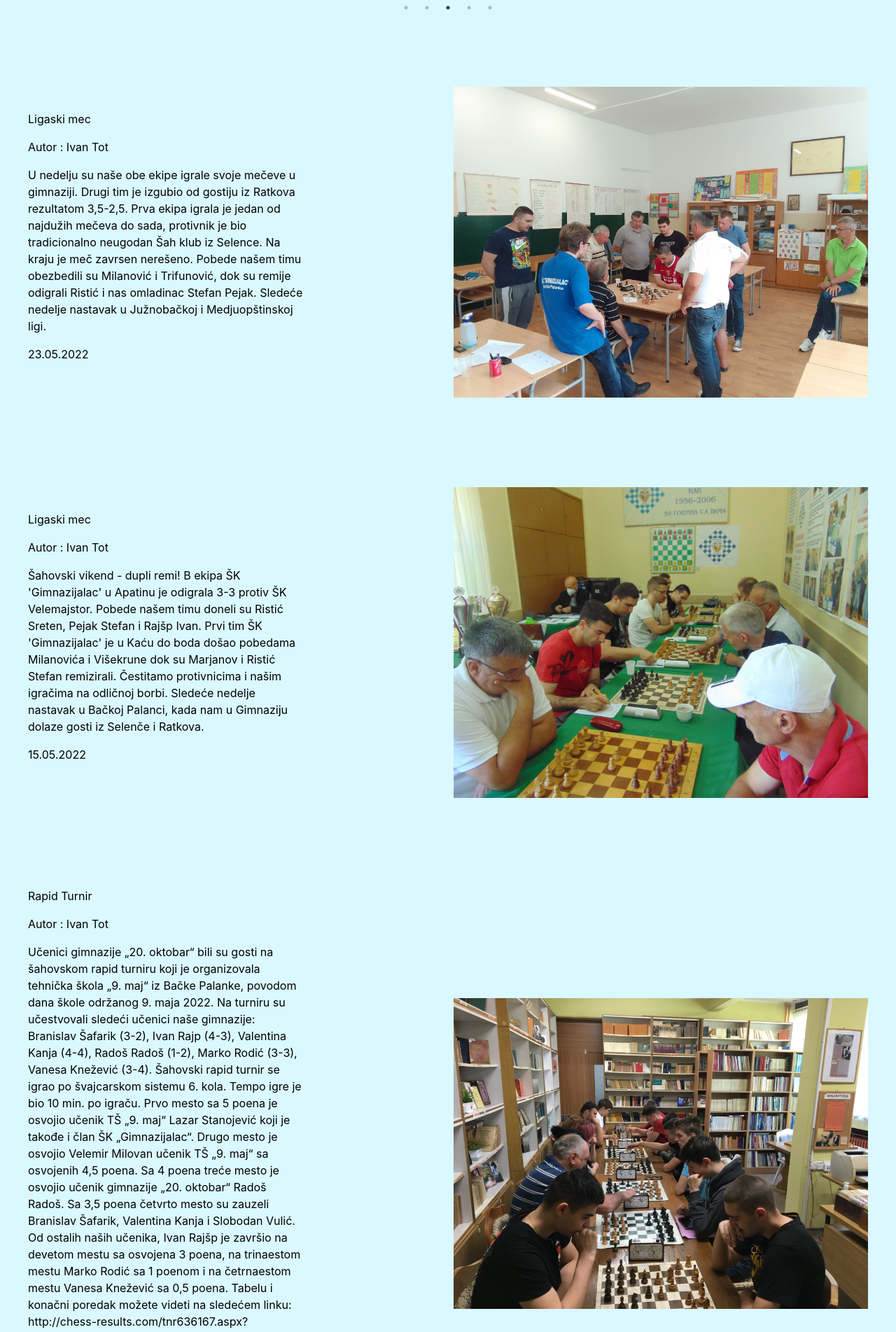
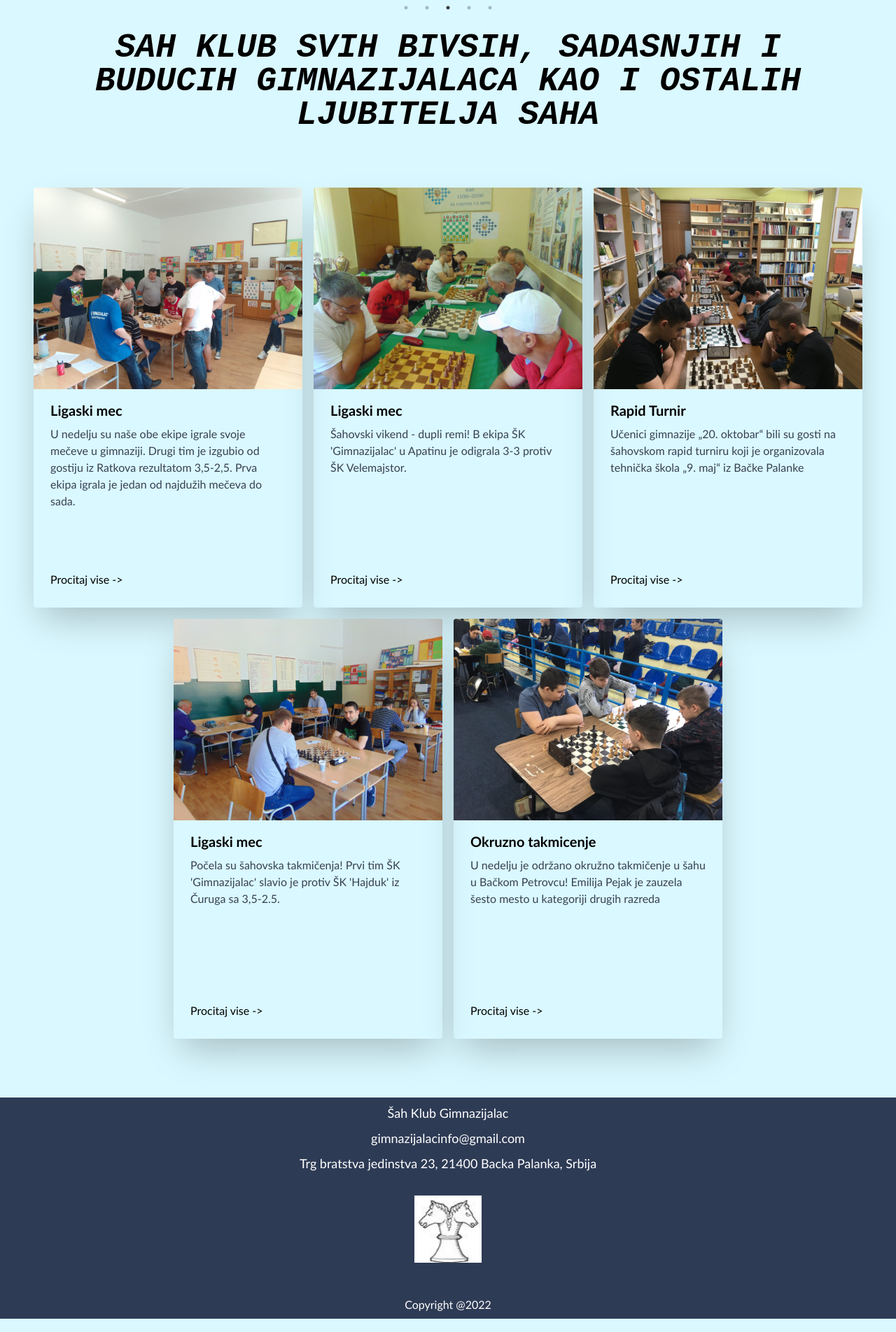
Before and after one commit to milanm98/chess-club-website, a Next.js app: page / in a window 1280 px wide. Shown: the part 800-2703 px from the top of the page at 70% size. Built offline with nearby package versions, Linux system fonts and the light colour scheme.

Commit message:
Add single post page and refactore other pages

```diff
--- a/components/footer.tsx
+++ b/components/footer.tsx
@@ -1,7 +1,9 @@
+import Logo from '../public/logo.jpg'
+
 export default function Footer() {
   return (
-    <footer className="text-center bg-[#2E3B55] flex flex-col md:flex-row justify-between items-center">
-      <div className="ml-0 md:ml-16 lg:ml-32 xl:ml-64 2xl:ml-96">
+    <footer className="text-center bg-[#2E3B55] flex flex-col justify-between items-center">
+      <div>
         <p className="p-2 text-white text-sm lg:text-lg">
           Šah Klub Gimnazijalac
         </p>
@@ -12,13 +14,14 @@ export default function Footer() {
           Trg bratstva jedinstva 23, 21400 Backa Palanka, Srbija
         </p>
       </div>
-      <div className="mr-0 md:mr-16 lg:mr-32 xl:mr-64 2xl:mr-96 flex justify-center items-center">
+      <div className="flex justify-center items-center">
         <img
-          className="w-16 md:w-24 h-16 md:h-24 my-6 md:my-16"
-          src="logo.jpg"
+          className="w-16 md:w-24 h-16 md:h-24 my-6 md:mb-12"
+          src={Logo.src}
           alt="logo"
         ></img>
       </div>
+      <p className="text-white mb-2">Copyright @2022</p>
     </footer>
   )
 }
--- /dev/null
+++ b/components/header.tsx
@@ -0,0 +1,10 @@
+export default function Header() {
+  return (
+    <div className="w-full text-center">
+      <h1 className="italic text-2xl lg:text-5xl top-5 p-4 my-8 font-semibold uppercase landing-header">
+        Sah klub svih bivsih, sadasnjih i buducih gimnazijalaca kao i ostalih
+        ljubitelja saha
+      </h1>
+    </div>
+  )
+}
--- a/components/landing-page-carousel.tsx
+++ b/components/landing-page-carousel.tsx
@@ -15,7 +15,7 @@ const LandingPageCarousel = () => {
               className="min-h-[250px] lg:h-[700px]"
             >
               <img
-                className="w-full h-full"
+                className="w-full h-full rounded-lg"
                 src={image.src}
                 key={image.key}
                 alt="slika"
--- a/components/posts.tsx
+++ b/components/posts.tsx
@@ -1,31 +1,28 @@
+import Link from 'next/link'
 import posts from '../public/database/landing-page-posts/posts.json'
 
 export default function Posts() {
   return (
-    <div>
+    <div className="flex flex-col md:flex-row my-16 gap-4 items-center justify-center md:flex-wrap">
       {posts.map((value) => {
         return (
           <div
+            className="max-w-sm rounded overflow-hidden shadow-2xl h-[500px] lg:h-[600px] relative"
             key={`posts-wrapper-${value.key}`}
-            className="flex flex-col md:flex-row my-32 gap-4 items-center"
           >
-            <div className="mx-12 md:mx-0 w-full md:w-1/2">
-              <p key={`title-${value.key}`}>{value.title}</p>
-              <p className="my-4" key={`author-${value.key}`}>
-                Autor : {value.author}
-              </p>
-              <p
-                className="w-full md:w-2/3 md:max-w-lg"
-                key={`description-${value.key}`}
-              >
-                {value.description}
-              </p>
-              <p className="my-4" key={`date-${value.key}`}>
-                {value.date}
+            <img
+              className="w-full"
+              src={value.src}
+              alt="Sunset in the mountains"
+            />
+            <div className="px-6 py-4">
+              <div className="font-bold text-xl mb-2">{value.title}</div>
+              <p className="text-gray-700 text-base">
+                {value.shortDescription}
               </p>
             </div>
-            <div className="w-full md:w-1/2">
-              <img src={value.src} alt={`posts-img-${value.key}`} />
+            <div className="px-6 pt-4 pb-2 absolute bottom-5">
+              <Link href={`/post/${value.key}`}>Procitaj vise -&gt;</Link>
             </div>
           </div>
         )
--- /dev/null
+++ b/components/single-post.tsx
@@ -0,0 +1,42 @@
+import Posts from '../public/database/landing-page-posts/posts.json'
+import { useRouter } from 'next/router'
+
+export default function SinglePost() {
+  const router = useRouter()
+  let id = -1
+  let postsIndex = -1
+  if (router.query.id !== undefined) {
+    id = +router.query.id
+    postsIndex = id - 1
+  }
+
+  return id !== -1 ? (
+    <div className="w-full h-auto lg:p-12 text-center">
+      <h1 className="mb-6 text-lg uppercase">{Posts[postsIndex].title}</h1>
+      <div className="flex justify-center my-6">
+        <h2 className="text-center w-2/3 font-semibold text-2xl ">
+          {Posts[postsIndex].shortDescription}
+        </h2>
+      </div>
+
+      <div className="flex flex-row gap-2 my-3 lg:gap-4 lg:gap-12 justify-center items-center">
+        <h2 className="text-sm">Datum : {Posts[postsIndex].date}</h2>
+        <h2>|</h2>
+        <h3 className="text-sm">Autor posta : {Posts[postsIndex].author}</h3>
+      </div>
+      <div className="flex justify-center">
+        <img
+          className="h-[300px] lg:h-[500px] lg:w-[800px] rounded-3xl	"
+          alt="post image"
+          src={Posts[postsIndex].src}
+        />
+      </div>
+
+      <h4 className="my-12 lg:my-0 lg:mx-36 text-lg p-2 lg:p-12 first-letter:text-4xl first-letter:font-bold">
+        {Posts[postsIndex].description}
+      </h4>
+    </div>
+  ) : (
+    <h1>Loading ...</h1>
+  )
+}
--- a/pages/index.tsx
+++ b/pages/index.tsx
@@ -3,6 +3,7 @@ import type { NextPage } from 'next'
 import LandingPageCarousel from '../components/landing-page-carousel'
 import Posts from '../components/posts'
 import Layout from '../components/layout'
+import Header from '../components/header'
 
 const Home: NextPage = () => {
   return (
@@ -20,6 +21,7 @@ const Home: NextPage = () => {
       </Head>
       <Layout>
         <LandingPageCarousel />
+        <Header />
         <Posts />
       </Layout>
     </>
--- /dev/null
+++ b/pages/post/[id].tsx
@@ -0,0 +1,19 @@
+import Head from 'next/head'
+import Layout from '../../components/layout'
+import SinglePost from '../../components/single-post'
+import { NextPage } from 'next'
+
+const SinglePostPage: NextPage = () => {
+  return (
+    <>
+      <Head>
+        <title>Post</title>
+      </Head>
+      <Layout>
+        <SinglePost />
+      </Layout>
+    </>
+  )
+}
+
+export default SinglePostPage
--- a/public/database/landing-page-posts/posts.json
+++ b/public/database/landing-page-posts/posts.json
@@ -2,6 +2,7 @@
   {
     "key": 1,
     "description": "U nedelju su naše obe ekipe igrale svoje mečeve u gimnaziji. Drugi tim je izgubio od gostiju iz Ratkova rezultatom 3,5-2,5. Prva ekipa igrala je jedan od najdužih mečeva do sada, protivnik je bio tradicionalno neugodan Šah klub iz Selence. Na kraju je meč zavrsen nerešeno. Pobede našem timu obezbedili su Milanović i Trifunović, dok su remije odigrali Ristić i nas omladinac Stefan Pejak. Sledeće nedelje nastavak u Južnobačkoj i Medjuopštinskoj ligi.",
+    "shortDescription": "U nedelju su naše obe ekipe igrale svoje mečeve u gimnaziji. Drugi tim je izgubio od gostiju iz Ratkova rezultatom 3,5-2,5. Prva ekipa igrala je jedan od najdužih mečeva do sada.",
     "title": "Ligaski mec",
     "author": "Ivan Tot",
     "date": "23.05.2022",
@@ -10,6 +11,7 @@
   {
     "key": 2,
     "description": "Šahovski vikend - dupli remi! B ekipa ŠK 'Gimnazijalac' u Apatinu je odigrala 3-3 protiv ŠK Velemajstor. Pobede našem timu doneli su Ristić Sreten, Pejak Stefan i Rajšp Ivan. Prvi tim ŠK 'Gimnazijalac' je u Kaću do boda došao pobedama Milanovića i Višekrune dok su Marjanov i Ristić Stefan remizirali. Čestitamo protivnicima i našim igračima na odličnoj borbi. Sledeće nedelje nastavak u Bačkoj Palanci, kada nam u Gimnaziju dolaze gosti iz Selenče i Ratkova.",
+    "shortDescription": "Šahovski vikend - dupli remi! B ekipa ŠK 'Gimnazijalac' u Apatinu je odigrala 3-3 protiv ŠK Velemajstor.",
     "title": "Ligaski mec",
     "author": "Ivan Tot",
     "date": "15.05.2022",
@@ -18,6 +20,7 @@
   {
     "key": 3,
     "description": "Učenici gimnazije „20. oktobar“ bili su gosti na šahovskom rapid turniru koji je organizovala tehnička škola „9. maj“ iz Bačke Palanke, povodom dana škole održanog 9. maja 2022. Na turniru su učestvovali sledeći učenici naše gimnazije: Branislav Šafarik (3-2), Ivan Rajp (4-3), Valentina Kanja (4-4), Radoš Radoš (1-2), Marko Rodić (3-3), Vanesa Knežević (3-4). Šahovski rapid turnir se igrao po švajcarskom sistemu 6. kola. Tempo igre je bio 10 min. po igraču. Prvo mesto sa 5 poena je osvojio učenik TŠ „9. maj“ Lazar Stanojević koji je takođe i član ŠK „Gimnazijalac“. Drugo mesto je osvojio Velemir Milovan učenik TŠ „9. maj“ sa osvojenih 4,5 poena. Sa 4 poena treće mesto je osvojio učenik gimnazije „20. oktobar“ Radoš Radoš. Sa 3,5 poena četvrto mesto su zauzeli Branislav Šafarik, Valentina Kanja i Slobodan Vulić. Od ostalih naših učenika, Ivan Rajšp je završio na devetom mestu sa osvojena 3 poena, na trinaestom mestu Marko Rodić sa 1 poenom i na četrnaestom mestu Vanesa Knežević sa 0,5 poena. Tabelu i konačni poredak možete videti na sledećem linku: http://chess-results.com/tnr636167.aspx?lan=1&art=1. Zahvaljujemo se tehničkoj školi „9. maj“ na ukazanom gostoprimstvu i saradnji. Nadamo se da će se ona uspešno nastaviti i sledeće godine.",
+    "shortDescription": "Učenici gimnazije „20. oktobar“ bili su gosti na šahovskom rapid turniru koji je organizovala tehnička škola „9. maj“ iz Bačke Palanke",
     "title": "Rapid Turnir",
     "author": "Ivan Tot",
     "date": "13.05.2022",
@@ -26,6 +29,7 @@
   {
     "key": 4,
     "description": "Počela su šahovska takmičenja! Prvi tim ŠK 'Gimnazijalac' slavio je protiv ŠK 'Hajduk' iz Čuruga sa 3,5-2.5. Odličan meč i čestitke pritivniku na fer i korektnoj borbi. Pobede našem timu su doneli Ristić, Trifunović i Milanović, dok je remi izborio Marjanov na prvoj tabli! Druga ekipa je izgubila od ŠK 'Mihalj Talj' iz Veternika sa 3,5-2,5. Čestitamo našim igračima na odličnom otvaranju sezone i radujemo se nastavku sledece nedelje, kada prvi tim gostuje u Kaću, a drugi u Apatinu.",
+    "shortDescription": "Počela su šahovska takmičenja! Prvi tim ŠK 'Gimnazijalac' slavio je protiv ŠK 'Hajduk' iz Čuruga sa 3,5-2.5.",
     "title": "Ligaski mec",
     "author": "Ivan Tot",
     "date": "08.05.2022",
@@ -34,6 +38,7 @@
   {
     "key": 5,
     "description": "U nedelju je održano okružno takmičenje u šahu u Bačkom Petrovcu! Emilija Pejak je zauzela šesto mesto u kategoriji drugih razreda, i ovoga puta se nije plasirala na republičko takmičenje. Milana Kovač zauzela je treće mesto i plasirala se na republičko takmičenje u kategoriji petih razreda. Stefan Pejak je zauzeo drugo mesto i obezbedio učešće na republičkom takmičenju. Čestitke našim najmlađim šahistima",
+    "shortDescription": "U nedelju je održano okružno takmičenje u šahu u Bačkom Petrovcu! Emilija Pejak je zauzela šesto mesto u kategoriji drugih razreda",
     "title": "Okruzno takmicenje",
     "author": "Ivan Tot",
     "date": "28.04.2022",
--- a/styles/globals.css
+++ b/styles/globals.css
@@ -7,8 +7,7 @@ body {
   background-color: #daf8ff;
   padding: 0;
   margin: 0;
-  font-family: -apple-system, BlinkMacSystemFont, Segoe UI, Roboto, Oxygen,
-    Ubuntu, Cantarell, Fira Sans, Droid Sans, Helvetica Neue, sans-serif;
+  font-family: 'Gill Sans', 'Gill Sans MT', Calibri, 'Trebuchet MS', sans-serif;
 }
 
 a {
@@ -38,3 +37,7 @@ tr:nth-child(odd) {
   display: inline-block;
   width: 100px;
 }
+
+.landing-header {
+  font-family: 'Courier New', Courier, monospace;
+}
```
Also changed, not shown: public/header-background.jpg (added).
